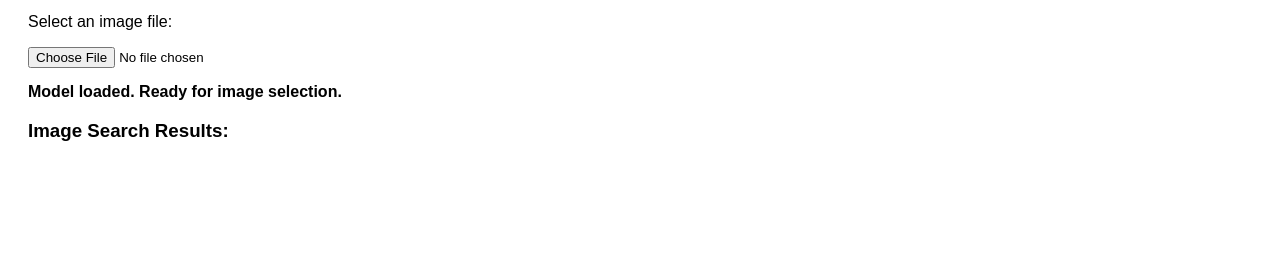
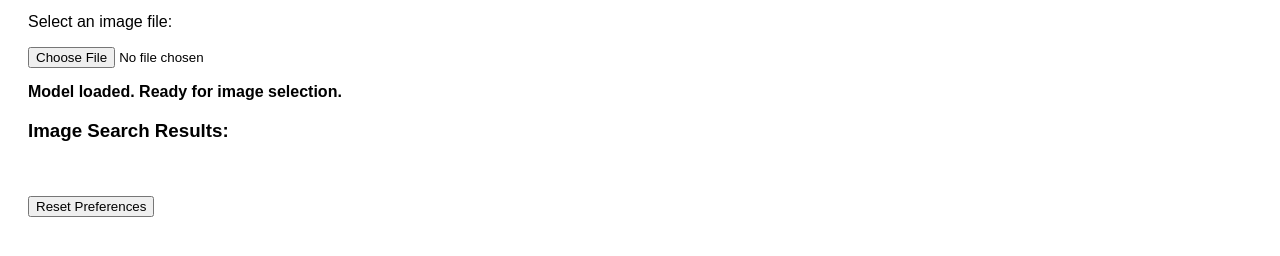
Before and after one commit to Husnain-Ah/Image_recommendation_Engine_Project, a website built with Parcel: page index.html in a window 1280 px wide. Shown: the part 140-396 px from the top of the page. Built offline with nearby package versions, Linux system fonts and the light colour scheme; files whose address does not match are found by name; what @tensorflow-models/mobilenet, @tensorflow/tfjs would draw is missing.

Commit message:
reset button and filtering with similarity threshold

```diff
--- a/index.html
+++ b/index.html
@@ -62,6 +62,8 @@
             <input type="number" id="rating-input" min="1" max="10" />
             <button id="submit-rating">Submit Rating</button>
           </div>
+          <br><br>
+          <button id="reset-preferences">Reset Preferences</button>
     </div>
 
     <script type="module" src="./src/index.ts"></script>
```
